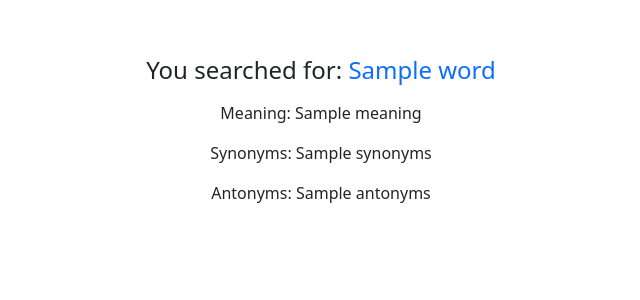
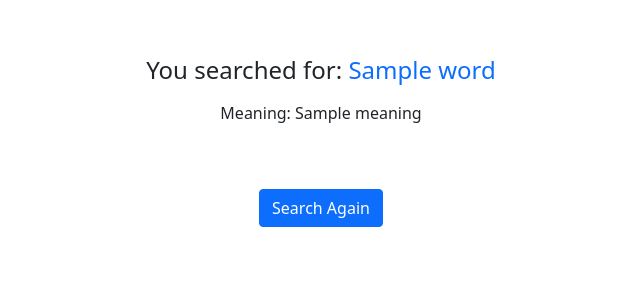
Before and after one commit to Nisarg-18/dictionary, a Django app: template dictionary/templates/webpages/result.html in a window 1280 px wide. Shown: the part 57-357 px from the top of the page, without its empty margins (319-959 px from the left). Run offline with Django 4.2, Linux system fonts and the light colour scheme; the template is opened without the code that fills it: most values are stand-ins (such as "Sample title", 1, 10 or a date in 2020).

Commit message:
changes in UI

```diff
--- a/dictionary/templates/includes/navbar.html
+++ b/dictionary/templates/includes/navbar.html
@@ -2,7 +2,7 @@
  <!-- navbar starts -->
  <nav class="navbar navbar-expand-lg navbar-dark bg-dark">
     <div class="container">
-      <a class="navbar-brand" href="">
+      <a class="navbar-brand" href="{% url 'home' %}">
         <img
           src="{% static 'assets/dictionary.png' %}"
           width="35"
--- a/dictionary/templates/webpages/result.html
+++ b/dictionary/templates/webpages/result.html
@@ -1,23 +1,21 @@
-{% extends 'base.html' %}
-{% block content %}
+{% extends 'base.html' %} {% block content %}
 <!-- heading starts -->
 <section class="p-5">
   <div class="container text-center">
     <h4 class="p-2">
       You searched for: <span class="text-primary">{{ word }}</span>
     </h4>
-        <p>
-            Meaning: {{ meaning }}
-        </p>
-        <p>
-            Synonyms: {{ synonyms }}
-        </p>
-        <p>
-            Antonyms: {{ antonyms }}
-        </p>
+    <p>Meaning: {{ meaning }}</p>
   </div>
 </section>
 
 <!-- heading ends -->
+<section>
+  <div class="container text-center">
+    <a href="{% url 'home' %}">
+      <div class="btn btn-primary">Search Again</div>
+    </a>
+  </div>
+</section>
 
 {% endblock %}
--- a/dictionary/webpages/views.py
+++ b/dictionary/webpages/views.py
@@ -8,12 +8,10 @@ def result(request):
     word=request.GET['word']
     dictionary=PyDictionary()
     meaning=dictionary.meaning(word)
-    synonyms=dictionary.synonym(word)
-    antonyms=dictionary.antonym(word)
+
     data={
         'word':word,
         'meaning':meaning,
-        'synonyms':synonyms,
-        'antonyms':antonyms,
+
     }
     return render(request, 'webpages/result.html',data)
```
Lines whose indentation alone changed are shown as unchanged.
